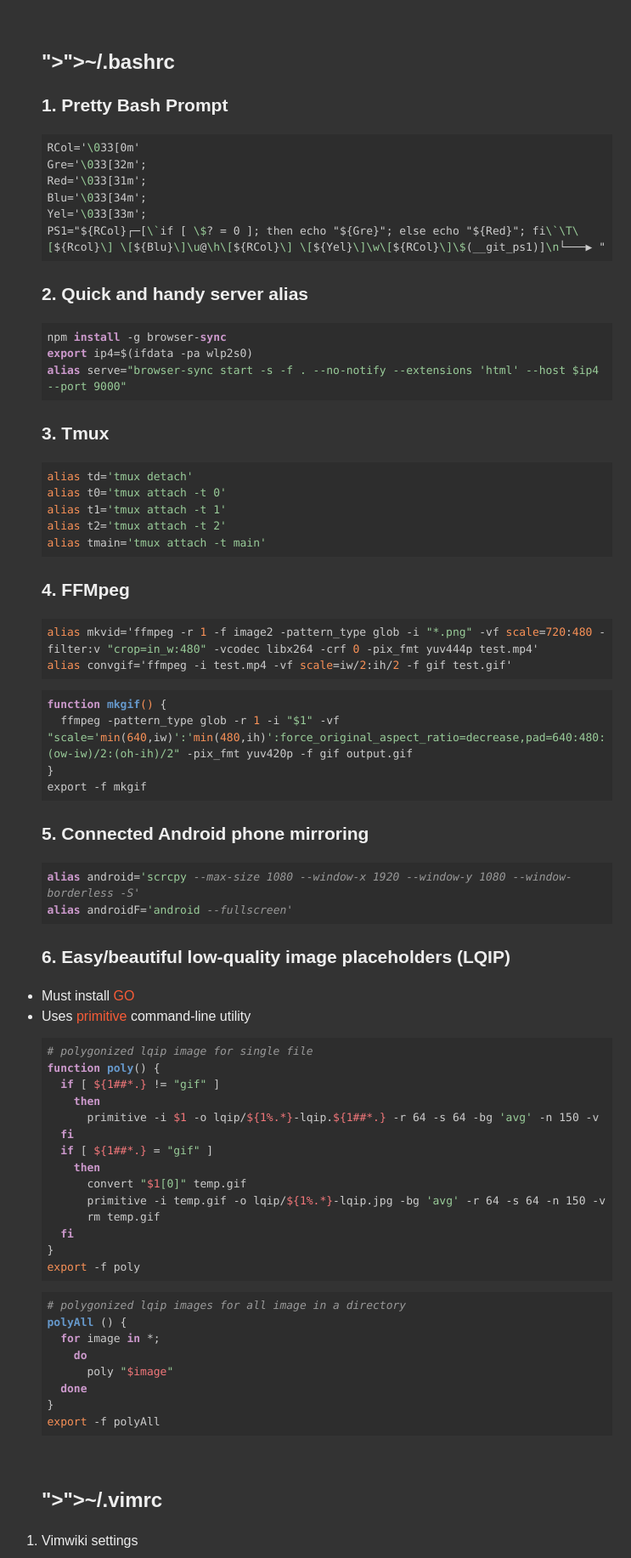
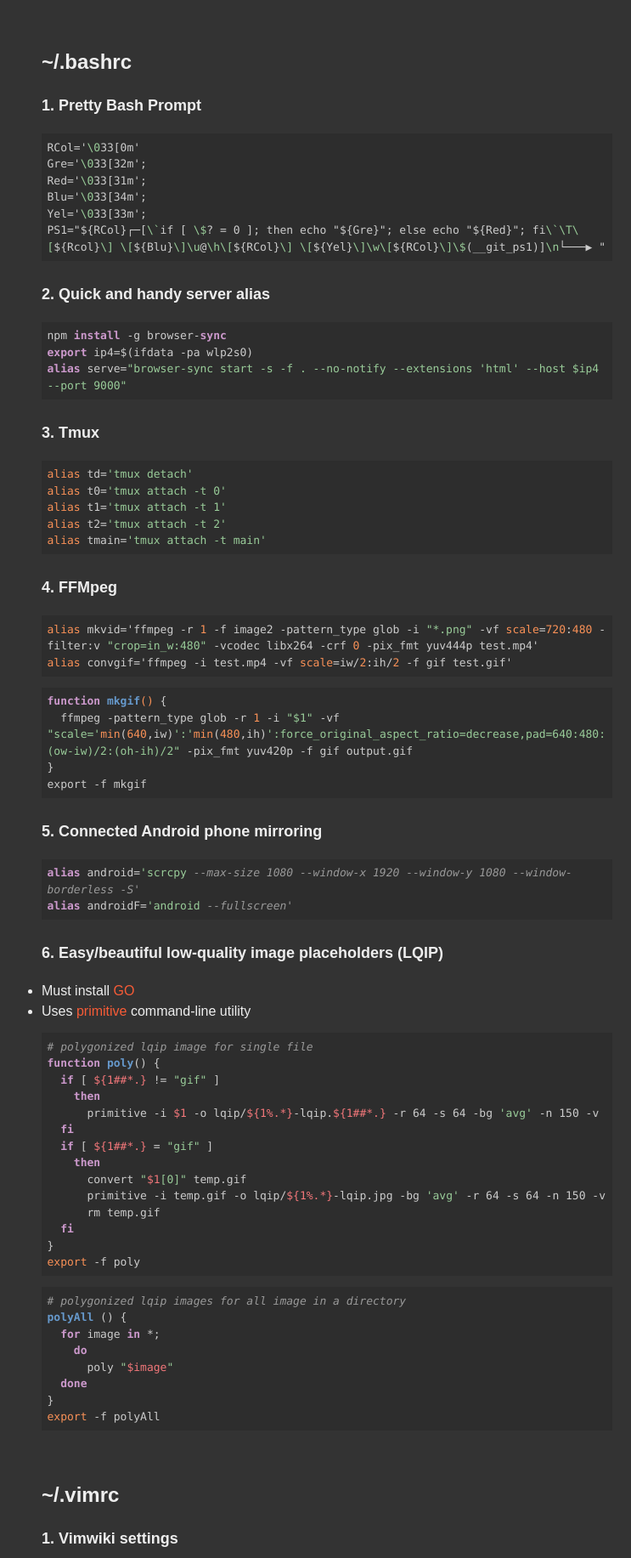
Before and after one commit to l00sed/knowledge-base, a plain HTML site: page converted/environments.html in a window 1280 px wide. Shown: the part 147-1980 px from the top of the page at 85% size, without its empty margins (255-998 px from the left). Drawn offline with Linux system fonts and the light colour scheme.

Commit message:
updated KB

```diff
--- a/converted/environments.html
+++ b/converted/environments.html
@@ -15,29 +15,30 @@
 <li><a href="#vimrc">.vimrc</a> </li>
 </ul>
 <p><br></p>
-<h3 id="~/.bashrc<a-name="bashrc"></a>"><a class="header-link" href="#~/.bashrc<a-name="bashrc"></a>"></a>~/.bashrc<a name="bashrc"></a></h3>
-<h4 id="1.-pretty-bash-prompt"><a class="header-link" href="#1.-pretty-bash-prompt"></a>1. Pretty Bash Prompt</h4>
+<p><a id='bashrc'></a> </p>
+<h3 id="~/.bashrc"><a class="header-link" href="#~/.bashrc"></a>~/.bashrc</h3>
+<h5 id="1.-pretty-bash-prompt"><a class="header-link" href="#1.-pretty-bash-prompt"></a>1. Pretty Bash Prompt</h5>
 <pre class="hljs"><code>RCol='<span class="hljs-symbol">\0</span>33[0m'
 Gre='<span class="hljs-symbol">\0</span>33[32m';
 Red='<span class="hljs-symbol">\0</span>33[31m';
 Blu='<span class="hljs-symbol">\0</span>33[34m';
 Yel='<span class="hljs-symbol">\0</span>33[33m';
-PS1="${RCol}┌─[<span class="hljs-symbol">\`</span>if [ <span class="hljs-symbol">\$</span>? = 0 ]; then echo "${Gre}"; else echo "${Red}"; fi<span class="hljs-symbol">\`</span><span class="hljs-symbol">\T</span><span class="hljs-symbol">\[</span>${Rcol}<span class="hljs-symbol">\]</span> <span class="hljs-symbol">\[</span>${Blu}<span class="hljs-symbol">\]</span><span class="hljs-symbol">\u</span>@<span class="hljs-symbol">\h</span><span class="hljs-symbol">\[</span>${RCol}<span class="hljs-symbol">\]</span> <span class="hljs-symbol">\[</span>${Yel}<span class="hljs-symbol">\]</span><span class="hljs-symbol">\w</span><span class="hljs-symbol">\[</span>${RCol}<span class="hljs-symbol">\]</span><span class="hljs-symbol">\$</span>(__git_ps1)]<span class="hljs-symbol">\n</span>└───▶ "</code></pre><h4 id="2.-quick-and-handy-server-alias"><a class="header-link" href="#2.-quick-and-handy-server-alias"></a>2. Quick and handy server alias</h4>
+PS1="${RCol}┌─[<span class="hljs-symbol">\`</span>if [ <span class="hljs-symbol">\$</span>? = 0 ]; then echo "${Gre}"; else echo "${Red}"; fi<span class="hljs-symbol">\`</span><span class="hljs-symbol">\T</span><span class="hljs-symbol">\[</span>${Rcol}<span class="hljs-symbol">\]</span> <span class="hljs-symbol">\[</span>${Blu}<span class="hljs-symbol">\]</span><span class="hljs-symbol">\u</span>@<span class="hljs-symbol">\h</span><span class="hljs-symbol">\[</span>${RCol}<span class="hljs-symbol">\]</span> <span class="hljs-symbol">\[</span>${Yel}<span class="hljs-symbol">\]</span><span class="hljs-symbol">\w</span><span class="hljs-symbol">\[</span>${RCol}<span class="hljs-symbol">\]</span><span class="hljs-symbol">\$</span>(__git_ps1)]<span class="hljs-symbol">\n</span>└───▶ "</code></pre><h5 id="2.-quick-and-handy-server-alias"><a class="header-link" href="#2.-quick-and-handy-server-alias"></a>2. Quick and handy server alias</h5>
 <pre class="hljs"><code>npm <span class="hljs-keyword">install</span> -g browser-<span class="hljs-keyword">sync</span>
 <span class="hljs-keyword">export</span> ip4=$(ifdata -pa wlp2s0)
-<span class="hljs-keyword">alias</span> serve=<span class="hljs-string">"browser-sync start -s -f . --no-notify --extensions 'html' --host $ip4 --port 9000"</span></code></pre><h4 id="3.-tmux"><a class="header-link" href="#3.-tmux"></a>3. Tmux</h4>
+<span class="hljs-keyword">alias</span> serve=<span class="hljs-string">"browser-sync start -s -f . --no-notify --extensions 'html' --host $ip4 --port 9000"</span></code></pre><h5 id="3.-tmux"><a class="header-link" href="#3.-tmux"></a>3. Tmux</h5>
 <pre class="hljs"><code><span class="hljs-built_in">alias</span> td=<span class="hljs-string">'tmux detach'</span>
 <span class="hljs-built_in">alias</span> t0=<span class="hljs-string">'tmux attach -t 0'</span>
 <span class="hljs-built_in">alias</span> t1=<span class="hljs-string">'tmux attach -t 1'</span>
 <span class="hljs-built_in">alias</span> t2=<span class="hljs-string">'tmux attach -t 2'</span>
-<span class="hljs-built_in">alias</span> tmain=<span class="hljs-string">'tmux attach -t main'</span></code></pre><h4 id="4.-ffmpeg"><a class="header-link" href="#4.-ffmpeg"></a>4. FFMpeg</h4>
+<span class="hljs-built_in">alias</span> tmain=<span class="hljs-string">'tmux attach -t main'</span></code></pre><h5 id="4.-ffmpeg"><a class="header-link" href="#4.-ffmpeg"></a>4. FFMpeg</h5>
 <pre class="hljs"><code><span class="hljs-built_in">alias</span> mkvid='ffmpeg -r <span class="hljs-number">1</span> -f image2 -pattern_type glob -i <span class="hljs-string">"*.png"</span> -vf <span class="hljs-built_in">scale</span>=<span class="hljs-number">720</span>:<span class="hljs-number">480</span> -filter:v <span class="hljs-string">"crop=in_w:480"</span> -vcodec libx264 -crf <span class="hljs-number">0</span> -pix_fmt yuv444p test.mp4'
 <span class="hljs-built_in">alias</span> convgif='ffmpeg -i test.mp4 -vf <span class="hljs-built_in">scale</span>=iw/<span class="hljs-number">2</span>:ih/<span class="hljs-number">2</span> -f gif test.gif'</code></pre><pre class="hljs"><code><span class="hljs-function"><span class="hljs-keyword">function</span> <span class="hljs-title">mkgif</span><span class="hljs-params">()</span> {</span>
   ffmpeg -pattern_type glob -r <span class="hljs-number">1</span> -i <span class="hljs-string">"$1"</span> -vf <span class="hljs-string">"scale='</span><span class="hljs-built_in">min</span>(<span class="hljs-number">640</span>,iw)<span class="hljs-string">':'</span><span class="hljs-built_in">min</span>(<span class="hljs-number">480</span>,ih)<span class="hljs-string">':force_original_aspect_ratio=decrease,pad=640:480:(ow-iw)/2:(oh-ih)/2"</span> -pix_fmt yuv420p -f gif output.gif
 }
-export -f mkgif</code></pre><h4 id="5.-connected-android-phone-mirroring"><a class="header-link" href="#5.-connected-android-phone-mirroring"></a>5. Connected Android phone mirroring</h4>
+export -f mkgif</code></pre><h5 id="5.-connected-android-phone-mirroring"><a class="header-link" href="#5.-connected-android-phone-mirroring"></a>5. Connected Android phone mirroring</h5>
 <pre class="hljs"><code><span class="hljs-keyword">alias</span> android=<span class="hljs-symbol">'scrcpy</span> <span class="hljs-comment">--max-size 1080 --window-x 1920 --window-y 1080 --window-borderless -S'</span>
-<span class="hljs-keyword">alias</span> androidF=<span class="hljs-symbol">'android</span> <span class="hljs-comment">--fullscreen'</span></code></pre><h4 id="6.-easy/beautiful-low-quality-image-placeholders-(lqip)"><a class="header-link" href="#6.-easy/beautiful-low-quality-image-placeholders-(lqip)"></a>6. Easy/beautiful low-quality image placeholders (LQIP)</h4>
+<span class="hljs-keyword">alias</span> androidF=<span class="hljs-symbol">'android</span> <span class="hljs-comment">--fullscreen'</span></code></pre><h5 id="6.-easy/beautiful-low-quality-image-placeholders-(lqip)"><a class="header-link" href="#6.-easy/beautiful-low-quality-image-placeholders-(lqip)"></a>6. Easy/beautiful low-quality image placeholders (LQIP)</h5>
 <ul class="list">
 <li>Must install <a href="https://medium.com/better-programming/install-go-1-11-on-ubuntu-18-04-16-04-lts-8c098c503c5f">GO</a> </li>
 <li>Uses <a href="https://github.com/fogleman/primitive">primitive</a> command-line utility </li>
@@ -63,10 +64,9 @@ export -f mkgif</code></pre><h4 id="5.-connected-android-phone-mirroring"><a cla
   <span class="hljs-keyword">done</span>
 }
 <span class="hljs-built_in">export</span> <span class="hljs-_">-f</span> polyAll</code></pre><p><br> </p>
-<h3 id="~/.vimrc<a-name="vimrc"></a>"><a class="header-link" href="#~/.vimrc<a-name="vimrc"></a>"></a>~/.vimrc<a name="vimrc"></a></h3>
-<ol class="list">
-<li>Vimwiki settings </li>
-</ol>
+<p><a id='vimrc'></a> </p>
+<h3 id="~/.vimrc"><a class="header-link" href="#~/.vimrc"></a>~/.vimrc</h3>
+<h5 id="1.-vimwiki-settings"><a class="header-link" href="#1.-vimwiki-settings"></a>1. Vimwiki settings</h5>
 <pre class="hljs"><code><span class="hljs-keyword">let</span> g:vimwiki_list = [{<span class="hljs-string">'path'</span>: <span class="hljs-string">'~/vimwiki/'</span>,
       <span class="hljs-string">\</span> <span class="hljs-string">'syntax'</span>: <span class="hljs-string">'markdown'</span>,
       <span class="hljs-string">\</span> <span class="hljs-string">'template_path'</span>: <span class="hljs-string">'~/vimwiki/templates/'</span>,
@@ -74,9 +74,7 @@ export -f mkgif</code></pre><h4 id="5.-connected-android-phone-mirroring"><a cla
       <span class="hljs-string">\</span> <span class="hljs-string">'ext'</span>: <span class="hljs-string">'.md'</span>,
       <span class="hljs-string">\</span> <span class="hljs-string">'path_html'</span>: <span class="hljs-string">'/var/www/l-o-o-s-e-d/html/knowledge-base/'</span>,
       <span class="hljs-string">\</span> <span class="hljs-string">'custom_wiki2html'</span>: <span class="hljs-string">'vimwiki_markdown'</span>,
-      <span class="hljs-string">\</span> <span class="hljs-string">'template_ext'</span>: <span class="hljs-string">'.tpl'</span>}]</code></pre><ol start="2">
-<li>Toggle wrap in vim </li>
-</ol>
+      <span class="hljs-string">\</span> <span class="hljs-string">'template_ext'</span>: <span class="hljs-string">'.tpl'</span>}]</code></pre><h5 id="2.-toggle-wrap-in-vim"><a class="header-link" href="#2.-toggle-wrap-in-vim"></a>2. Toggle wrap in vim</h5>
 <pre class="hljs"><code><span class="hljs-keyword">noremap</span> <span class="hljs-symbol">&lt;silent&gt;</span> <span class="hljs-symbol">&lt;Leader&gt;</span>tw :<span class="hljs-keyword">call</span> ToggleWrap()<span class="hljs-symbol">&lt;CR&gt;</span>
 <span class="hljs-function"><span class="hljs-keyword">function</span> <span class="hljs-title">ToggleWrap</span><span class="hljs-params">()</span></span>
   <span class="hljs-keyword">if</span> &amp;wrap
@@ -105,14 +103,10 @@ export -f mkgif</code></pre><h4 id="5.-connected-android-phone-mirroring"><a cla
     <span class="hljs-keyword">inoremap</span> <span class="hljs-symbol">&lt;buffer&gt;</span> <span class="hljs-symbol">&lt;silent&gt;</span> <span class="hljs-symbol">&lt;Home&gt;</span> <span class="hljs-symbol">&lt;C-o&gt;</span>g<span class="hljs-symbol">&lt;Home&gt;</span>
     <span class="hljs-keyword">inoremap</span> <span class="hljs-symbol">&lt;buffer&gt;</span> <span class="hljs-symbol">&lt;silent&gt;</span> <span class="hljs-symbol">&lt;End&gt;</span>  <span class="hljs-symbol">&lt;C-o&gt;</span>g<span class="hljs-symbol">&lt;End&gt;</span>
   <span class="hljs-keyword">endif</span>
-<span class="hljs-keyword">endfunction</span></code></pre><ol start="3">
-<li><a href="https://github.com/itchyny/lightline.vim">Lightline</a> plugin settings </li>
-</ol>
+<span class="hljs-keyword">endfunction</span></code></pre><h5 id="3.-[lightline](https://github.com/itchyny/lightline.vim)-plugin-settings"><a class="header-link" href="#3.-[lightline](https://github.com/itchyny/lightline.vim)-plugin-settings"></a>3. <a href="https://github.com/itchyny/lightline.vim">Lightline</a> plugin settings</h5>
 <pre class="hljs"><code><span class="hljs-keyword">let</span> g:lightline = {
 <span class="hljs-string">\</span> <span class="hljs-string">'colorscheme'</span> : <span class="hljs-string">'seoul256'</span>
-<span class="hljs-string">\</span> }</code></pre><ol start="4">
-<li>Other loaded plugins</li>
-</ol>
+<span class="hljs-string">\</span> }</code></pre><h5 id="4.-other-loaded-plugins"><a class="header-link" href="#4.-other-loaded-plugins"></a>4. Other loaded plugins</h5>
 <pre class="hljs"><code>call plug#begin(<span class="hljs-string">'~/.vim/plugged'</span>)
 <span class="hljs-type">Plug</span> <span class="hljs-symbol">'itchyny</span>/lightline.vim'
 <span class="hljs-type">Plug</span> <span class="hljs-symbol">'edkolev</span>/tmuxline.vim'
```
Also changed, not shown: 1 other file.
